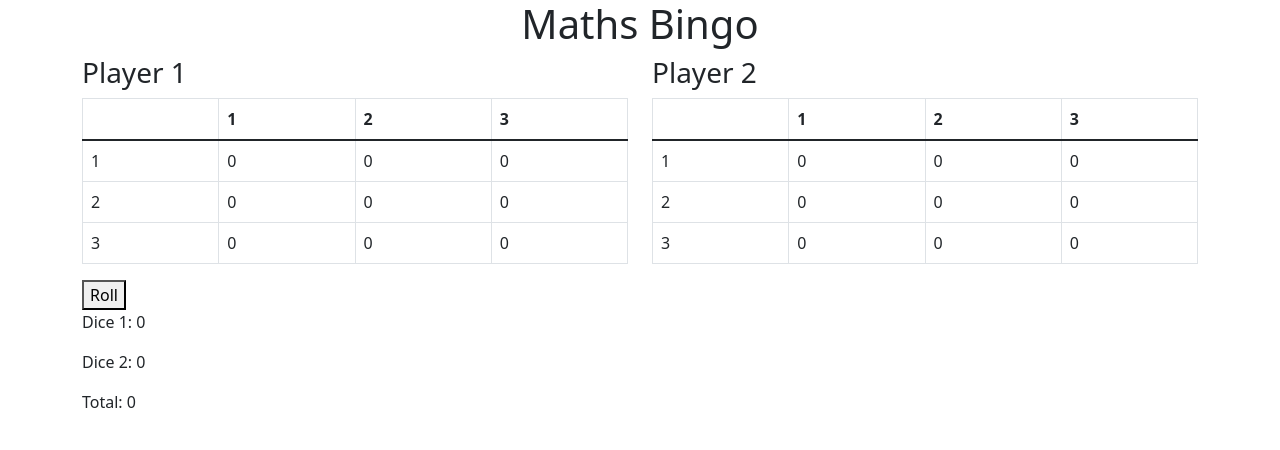
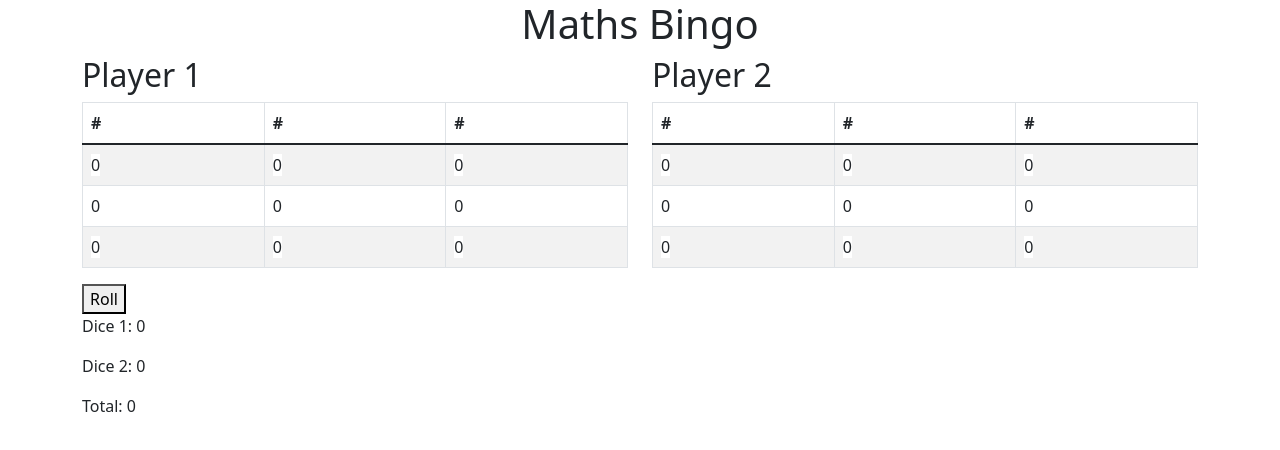
Before and after one commit to PaulAtkins88/math-bingo, a React (Create React App) app: page / in a window 1280 px wide. Shown: the top 450 px of the page. Built offline with nearby package versions, Linux system fonts and the light colour scheme.

Commit message:
Changed usergrid to 2d arrays

```diff
--- a/src/components/GridCell.tsx
+++ b/src/components/GridCell.tsx
@@ -1,38 +1,38 @@
 import { useEffect, useState } from 'react';
 
 // an editable grid cell for placing a number in a grid
-interface GridCellProps {
-  value: number;
+export interface GridCellProps {
   cellKey: string;
   diceValues: number[];
-  onChange: (value: number) => void;
+  highlight: boolean;
+  position: string;
+  updateHighlight: (highlight: boolean, position: string) => void;
 }
 
 export const GridCell = (props: GridCellProps) => {
-  const { cellKey, diceValues, onChange } = props;
+  const { cellKey, diceValues, position, updateHighlight } = props;
   const [editing, setEditing] = useState(false);
-  const [newValue, setNewValue] = useState(0);
+  const [value, setValue] = useState(0);
   const [highlighted, setHighlighted] = useState(false);
 
   useEffect(() => {
-    if (diceValues.includes(newValue)) {
+    if (diceValues.includes(value)) {
       setHighlighted(true);
+      updateHighlight(true, position);
     }
-  }, [newValue, diceValues]);
+  }, [diceValues, value]);
 
   const handleChange = (e: React.ChangeEvent<HTMLInputElement>) => {
-    setNewValue(Number(e.target.value));
+    setValue(Number(e.target.value));
   };
 
   const handleBlur = () => {
     setEditing(false);
-    onChange(newValue);
   };
 
   const handleKeyDown = (e: React.KeyboardEvent<HTMLInputElement>) => {
     if (e.key === 'Enter' || e.key === 'Escape' || e.key === 'Tab') {
       setEditing(false);
-      onChange(newValue);
     }
   };
 
@@ -46,15 +46,11 @@ export const GridCell = (props: GridCellProps) => {
   };
 
   return (
-    <td
-      key={cellKey}
-      onClick={handleClick}
-      style={{ backgroundColor: highlighted ? 'yellow' : 'fff' }}
-    >
+    <>
       {editing ? (
         <input
           type='number'
-          value={newValue}
+          value={value}
           onChange={handleChange}
           onBlur={handleBlur}
           onKeyDown={handleKeyDown}
@@ -72,11 +68,12 @@ export const GridCell = (props: GridCellProps) => {
             textAlign: 'center',
             cursor: 'hand',
             justifyItems: 'center',
+            backgroundColor: highlighted ? '#ffc0cb' : '#ffffff',
           }}
         >
-          {newValue}
+          {value}
         </span>
       )}
-    </td>
+    </>
   );
 };
--- a/src/components/UserGrid.tsx
+++ b/src/components/UserGrid.tsx
@@ -1,6 +1,6 @@
-import { useEffect, useState } from 'react';
+import { ReactElement, useEffect, useState } from 'react';
 import { Table } from 'react-bootstrap';
-import { GridCell } from './GridCell';
+import { GridCell, GridCellProps } from './GridCell';
 
 interface UserGridProps {
   rows: number;
@@ -10,73 +10,129 @@ interface UserGridProps {
   player: number;
 }
 
+type IGridCell = ReactElement<GridCellProps>;
+
 export const UserGrid = (props: UserGridProps) => {
   const { rows, cols, diceValues } = props;
 
-  // keep an array of numbers in the grid
-  const [grid, setGrid] = useState(Array().fill(0));
+  // use a 2d array of GridCell components to render the grid
+  const [grid, setGrid] = useState<IGridCell[][]>([]);
+  // create a 2d array to map highlighted cells to the correct cell and set it to false
+  const [highlighted, setHighlighted] = useState<boolean[][]>([]);
+
+  const handleHighlight = (highlight: boolean, position: string) => {
+    const [row, col] = position.split('-').map(Number);
+    highlighted[row][col] = highlight;
+    setHighlighted([...highlighted]);
+    console.log(`handleHighlight: ${highlight} ${position}`);
+  };
+  // create a 2d array of GridCell components
+  const createGrid = () => {
+    const grid: IGridCell[][] = [];
+    for (let i = 0; i < rows; i++) {
+      grid[i] = [];
+      highlighted[i] = [];
+      for (let j = 0; j < cols; j++) {
+        highlighted[i][j] = false;
+        grid[i][j] = (
+          <GridCell
+            key={`${i}-${j}`}
+            cellKey={`${i}-${j}`}
+            diceValues={diceValues}
+            highlight={highlighted[i][j]}
+            updateHighlight={handleHighlight}
+            position={`${i}-${j}`}
+          />
+        );
+      }
+    }
+    setGrid(grid);
+    setHighlighted(highlighted);
+  };
+
+  // create a 2d array of GridCell components to render the grid
+  useEffect(() => {
+    createGrid();
+  }, [diceValues]);
 
   // watch the numbers array for changes
   useEffect(() => {
-    console.log('userGrid: diceValues changed');
-  }, [diceValues]);
+    // function to check if a user has won
+    // a win is when there 3 true values in a row, column or diagonal in the highlighted array
+    const checkWin = (): boolean => {
+      if (grid.length === 0) {
+        return false;
+      }
+      console.log('checkWin: checking for win');
+      // check rows
+      for (let i = 0; i < grid.length; i++) {
+        let row = true;
+        for (let j = 0; j < grid[i].length; j++) {
+          row = row && highlighted[i][j];
+        }
+        if (row) {
+          return true;
+        }
+      }
+      // check columns
+      for (let i = 0; i < grid[0].length; i++) {
+        let col = true;
+        for (let j = 0; j < grid.length; j++) {
+          col = col && highlighted[j][i];
+        }
+        if (col) {
+          return true;
+        }
+      }
+      // check diagonals
+      let diag1 = true;
+      for (let i = 0; i < grid.length; i++) {
+        diag1 = diag1 && highlighted[i][i];
+      }
+      if (diag1) {
+        return true;
+      }
+      let diag2 = true;
+      for (let i = 0; i < grid.length; i++) {
+        diag2 = diag2 && highlighted[i][grid.length - 1 - i];
+      }
+      if (diag2) {
+        return true;
+      }
+      return false;
+    };
 
-  let innerBody: React.ReactElement[] = [];
-  const tableInnerBody = (rows: number, cols: number): React.ReactElement[] => {
-    let tableInnerBody = [];
-    for (let i = 1; i <= rows; i++) {
-      tableInnerBody.push(
-        <tr key={i + rows}>
-          <td key={i}>{i}</td>
-          {tableInnerRow(i, cols)}
-        </tr>
-      );
+    // check if a user has won
+    if (grid.length > 0 && checkWin()) {
+      alert(`Player ${props.player} wins!`);
     }
-    return tableInnerBody;
-  };
+  }, [diceValues, grid, props.player]);
 
-  const tableInnerRow = (
-    rowNum: number,
-    cols: number
-  ): React.ReactElement[] => {
-    let tableInnerRow = [];
-    for (let i = 1; i <= cols; i++) {
-      tableInnerRow.push(
-        <GridCell
-          key={i}
-          value={0}
-          cellKey={`${rowNum}${i}`}
-          onChange={(value: number) => onAddNumber(value)}
-          diceValues={diceValues}
-        />
-      );
-    }
-    return tableInnerRow;
-  };
-  // build the inner body of the table on creation
+  // watch the grid array for changes
+  useEffect(() => {
+    // console.log('userGrid: grid changed');
+  }, [grid]);
 
-  const onAddNumber = (value: number) => {
-    console.log('UserGrid: onAddNumber');
-    // add the number to the numbers array
-    setGrid([...grid, value]);
-  };
-
-  innerBody = tableInnerBody(rows, cols);
-
-  // return a react-bootstrap grid table with 3 columns and 3 rows, with a border and a cell padding of 10px
   return (
     <>
-      <h3>{props.heading}</h3>
-      <Table bordered hover>
+      <h2>{props.heading}</h2>
+      <Table striped bordered hover>
         <thead>
-          <tr key={0}>
-            <th>{}</th>
-            <th>1</th>
-            <th>2</th>
-            <th>3</th>
+          <tr>
+            <th>#</th>
+            <th>#</th>
+            <th>#</th>
           </tr>
         </thead>
-        <tbody>{innerBody}</tbody>
+        <tbody>
+          {grid.map((row, i) => (
+            <tr key={i}>
+              {row.map((cell, j) => (
+                <td key={j}>{cell}</td>
+              ))}
+            </tr>
+          ))}
+        </tbody>
       </Table>
     </>
   );
```
